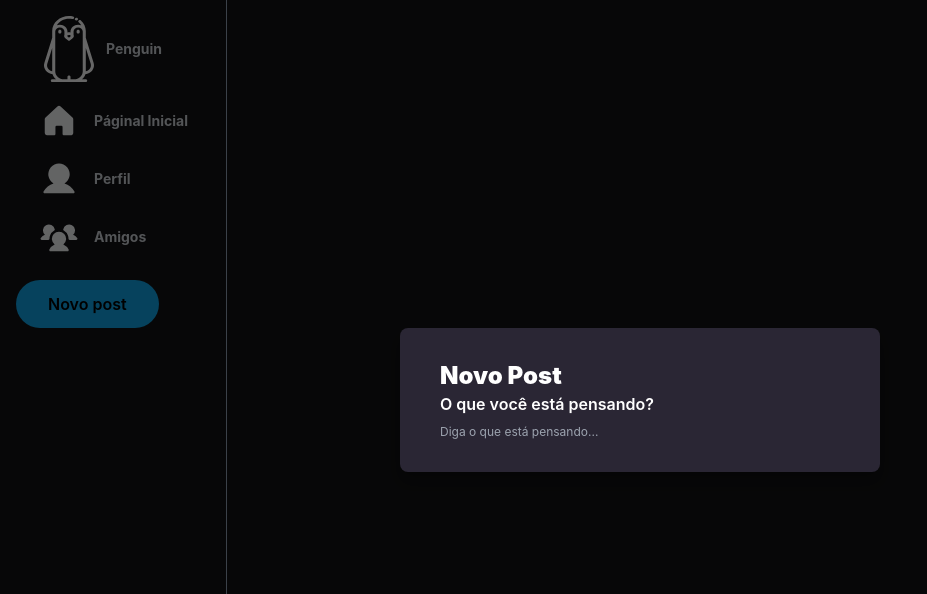
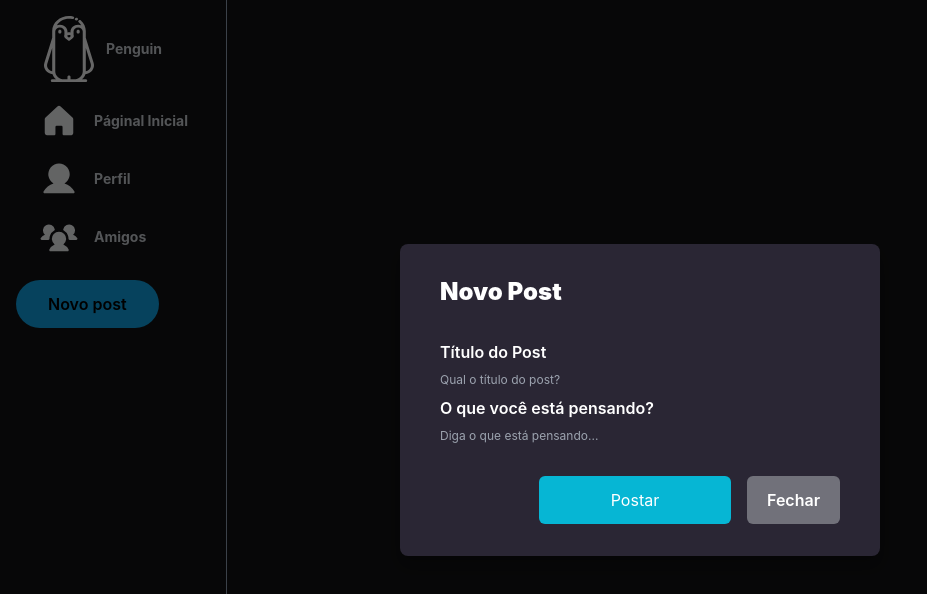
Before and after one commit to bc-fullstack-02/ludmylla-arielly, a React (Vite) app in the folder frontend/parrot/: page /home in a window 1280 px wide. Both pictures are taken after a click on the button "Novo post". Shown: the top 594 px of the page, without its empty margins (0-927 px from the left). Built offline with nearby package versions, Linux system fonts and the light colour scheme.

Commit message:
cria dialog para novo post

```diff
--- a/frontend/parrot/src/components/CreatePostDialog/index.tsx
+++ b/frontend/parrot/src/components/CreatePostDialog/index.tsx
@@ -1,17 +1,55 @@
 import * as Dialog from '@radix-ui/react-dialog'
+import { FormEvent } from 'react';
 import { TextInput } from '../TextInput';
+import api from '../../services/api';
 
-function CreatePostDialog() {
+interface CreatePostDialogProps {
+    closeDialog: () => void;
+}
+
+ function CreatePostDialog({ closeDialog }:CreatePostDialogProps) {
+    const token = localStorage.getItem('accessToken');
+
+   async function handleSubmit(event: FormEvent) {
+        event.preventDefault();
+        const form = event.target as HTMLFormElement;
+
+        const newPost = {
+            title: form.elements.title.value,
+            description: form.elements.description.value
+        }
+
+        try {
+            await api.post('/posts', newPost, {
+            headers: {
+                Authorization: `Bearer ${token}`
+            }
+        })
+        closeDialog();
+        }catch(err) {
+            console.error(err)
+            alert('Erro ao criar post')
+        }
+
+    }
+
     return (
        <Dialog.Portal>
         <Dialog.Overlay className='bg-black/60 inset-0 fixed' />
         <Dialog.Content className='fixed bg-[#2A2634] py-8 px-10 text-white top-1/2 left-1/2 -translate-x-1/2 -translate-y-1/2 rounded-lg w-[480px] shadow-lg shadow-black/25'>
             <Dialog.Title className='text-2xl font-black'>Novo Post</Dialog.Title>
-            <form className='flex flex-col gap-2'>
+            <form onSubmit={handleSubmit} className='mt-8 flex flex-col gap-2'>
                 <div className='flex flex-col gap-2'>
+                    <label htmlFor="title" className='font-semibold'>Título do Post</label>
+                    <TextInput.Input id='title' placeholder='Qual o título do post?' />
+
                     <label htmlFor="description" className='font-semibold'>O que você está pensando?</label>
                     <TextInput.Input id='description' placeholder='Diga o que está pensando...' />
                 </div>
+                <footer className='mt-6 flex justify-end gap-4'>
+                    <button type='submit' className='flex-none w-48 rounded-md bg-cyan-500 hover:bg-cyan-700'>Postar</button>
+                    <Dialog.Close type='button' className='bg-zinc-500 px-5 h-12 rounded-md font-semibold hover:bg-zinc-600'>Fechar</Dialog.Close>
+                </footer>
             </form>
         </Dialog.Content>
        </Dialog.Portal>
```
